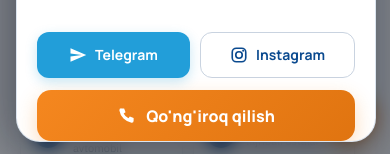
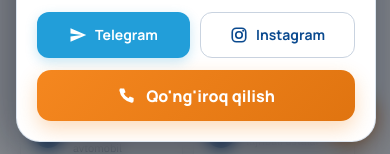
Before and after one commit to Mr-Shodiyorov/Avto-vacuum-landing-page, a Next.js app: page / in a window 390 px wide. Both pictures are taken after a click on the button 333 px from the left and 36 px from the top of the page. Shown: the part 688-842 px from the top of the page. Built offline with nearby package versions, Linux system fonts and the light colour scheme; no server answers; the database is empty.

Commit message:
idk claude did smth

```diff
--- a/src/components/MobileMenu.tsx
+++ b/src/components/MobileMenu.tsx
@@ -148,7 +148,7 @@
 
           <button
             type="button"
-            className="mobile-menu__cta"
+            className="mobile-menu__cta mb-5"
             onClick={() => {
               closeMenu();
               openPhoneModal();
--- a/src/components/location-map.css
+++ b/src/components/location-map.css
@@ -215,7 +215,7 @@
   height: 100dvh;
   max-width: 100%;
   max-height: 100dvh;
-  display: flex;
+  display: none;
   align-items: center;
   justify-content: center;
   pointer-events: none;
@@ -230,6 +230,7 @@
 .location-modal[open] {
   display: flex;
   opacity: 1;
+  pointer-events: auto;
   transition:
     opacity 250ms cubic-bezier(0.22, 0.61, 0.36, 1),
     display 400ms allow-discrete,
--- a/src/components/phone-modal.css
+++ b/src/components/phone-modal.css
@@ -11,7 +11,7 @@
   max-width: 100%;
   max-height: 100dvh;
   z-index: 100;
-  display: flex;
+  display: none;
   align-items: center;
   justify-content: center;
   pointer-events: none;
@@ -26,6 +26,7 @@
 .phone-modal[open] {
   display: flex;
   opacity: 1;
+  pointer-events: auto;
   transition:
     opacity 260ms ease-in-out,
     display 320ms allow-discrete,
--- a/src/components/support-modal.css
+++ b/src/components/support-modal.css
@@ -71,6 +71,7 @@
 .support-modal[open] {
   display: block;
   opacity: 1;
+  pointer-events: auto;
   transition:
     opacity 260ms ease-in-out,
     display 320ms allow-discrete,
```
Also changed, not shown: src/components/BeforeAfter.tsx (+7 -5 lines), 1 other file (tests, documents, lock files or other folders).
